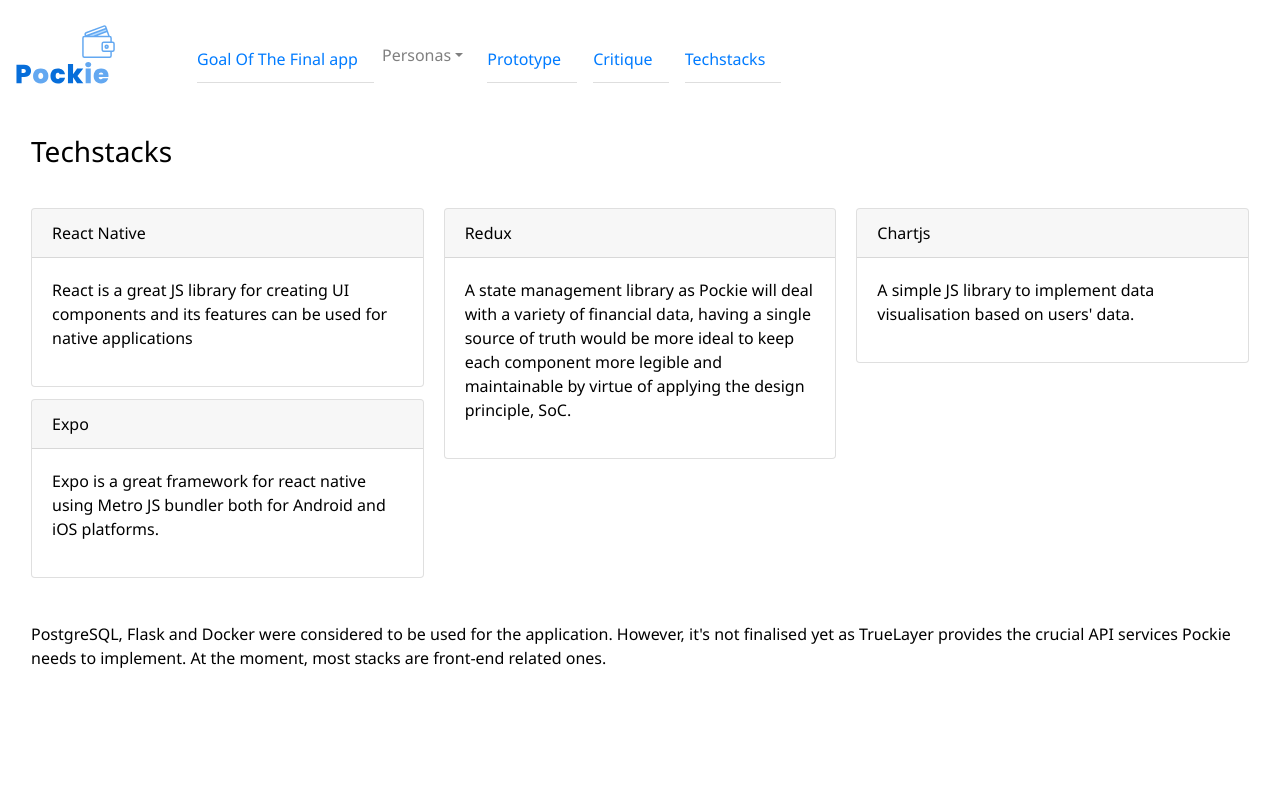
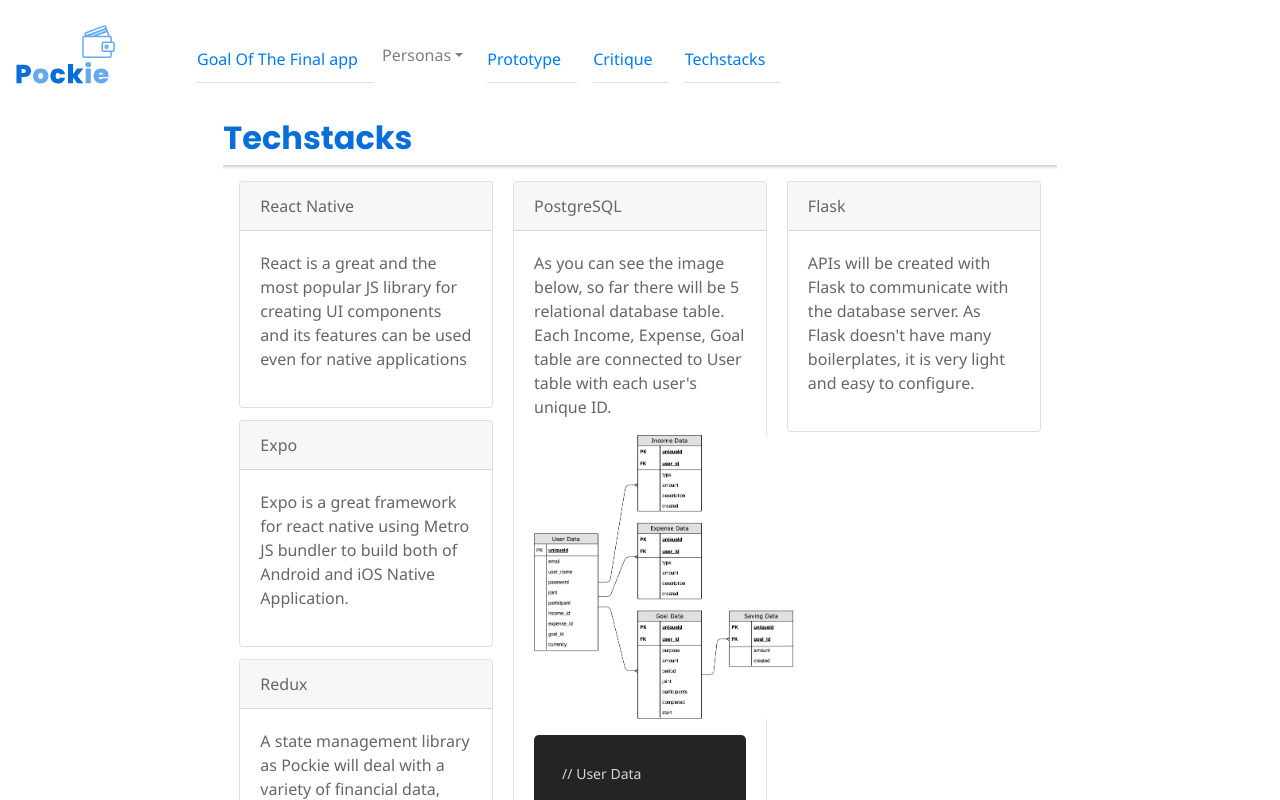
Before and after one commit to bearcub3/pockie-plan, a React (Create React App) app: page /techstacks in a window 1280 px wide. Built offline with nearby package versions, Linux system fonts and the light colour scheme.

Commit message:
feat: Techstacks screen
This screen explaines what technologies are chosen and why they are chosen. This is still an early stage of making decision, some other dependencies or other technologies could be added during actual development.

```diff
--- a/src/Techstacks.js
+++ b/src/Techstacks.js
@@ -3,23 +3,26 @@
 import { Container, Col, Row, Card, CardColumns } from 'react-bootstrap';
 import Navigation from './components/Navigation'
 
+import Database from './assets/images/pockie_database.png'
 
 export default function Techstacks() {
     return (
         <IonContent>
         <Container fluid>
             <Navigation />
-            <Col>
-                <Row className="p-3">
-                    <h3>Techstacks</h3>
+            <Col md={{ span: 8, offset: 2 }}>
+                <Row>
+                    <IonHeader>
+                        <h3 className="header__title">Techstacks</h3>
+                    </IonHeader>
                 </Row>
                 <Row className="p-3">
-                    <CardColumns>
+                <CardColumns className="column--width">
                     <Card>
                         <Card.Header>React Native</Card.Header>
                         <Card.Body>
                             <p>
-                                    React is a great JS library for creating UI components and its features can be used for native applications
+                            React is a great and the most popular JS library for creating UI components and its features can be used even for native applications
                             </p>
                         </Card.Body>
                     </Card>
@@ -27,7 +30,7 @@
                         <Card.Header>Expo</Card.Header>
                         <Card.Body>
                             <p>
-                                Expo is a great framework for react native using Metro JS bundler both for Android and iOS platforms.
+                            Expo is a great framework for react native using Metro JS bundler to build both of Android and iOS Native Application.
                             </p>
                         </Card.Body>
                     </Card>
@@ -35,22 +38,94 @@
                         <Card.Header>Redux</Card.Header>
                         <Card.Body>
                             <p>
-                                A state management library as Pockie will deal with a variety of financial data, having a single source of truth would be more ideal to keep each component more legible and maintainable by virtue of applying the design principle, SoC.
+                            A state management library as Pockie will deal with a variety of financial data, having a single source of truth would be more ideal to keep each component more legible and maintainable by applying the design principle, SoC.
                             </p>
                         </Card.Body>
                     </Card>
                     <Card>
-                            <Card.Header>Chartjs</Card.Header>
+                        <Card.Header>React Native SVG Charts</Card.Header>
                         <Card.Body>
                             <p>
                             A simple JS library to implement data visualisation based on users' data.
                             </p>
                         </Card.Body>
                     </Card>
+                    <Card>
+                        <Card.Header>PostgreSQL</Card.Header>
+                        <Card.Body className="flex">
+                            <p>
+                            As you can see the image below, so far there will be 5 relational database table.
+                            Each Income, Expense, Goal table are connected to User table with each user's unique ID.
+                            </p>
+                            <p>
+                                <img src={Database} width="260" alt="pockie database" />
+                            </p>
+                            <code>
+                                <p className="comment">// User Data</p>
+                                user_id: unique id,<br />
+                                name: string,<br />
+                                email: string,<br />
+                                password: string,<br />
+                                joint: boolean,<br />
+                                participants: list[user_id],<br />
+                                income_id: Foreign Key,<br />
+                                expense_id: Foreign Key,<br />
+                                goal_id: Foreign Key,<br />
+                                currency: boolean,<br />
+                            </code>
+                            <hr />
+                            <code>
+                                <p className="comment">// Income Data</p>
+                                income_id: unique id,<br />
+                                user_id: Foreign Key,<br />
+                                type: string,<br />
+                                amount: number,<br />
+                                description: string,<br />
+                                created: timestamp<br />
+                            </code>
+                            <hr />
+                            <code>
+                                <p className="comment">// Expense Data</p>
+                                expense_id: unique id,<br />
+                                user_id: Foreign Key,<br />
+                                type: string,<br />
+                                amount: number,<br />
+                                description: string,<br />
+                                created: timestamp<br />
+                            </code>
+                            <hr />
+                            <code>
+                                <p className="comment">// Goal Data</p>
+                                goal_id: id,<br />
+                                user_id: Foreign Key,<br />
+                                purpose: string,<br />
+                                amount: number,<br />
+                                period: string,<br />
+                                joint: boolean,<br />
+                                participants: list[user_id],<br />
+                                completed: boolean,<br />
+                                start: timestamp<br />
+                            </code>
+                            <hr />
+                            <code>
+                                <p className="comment">// Saving Data</p>
+                                saving_id: id,<br />
+                                goal_id: Foreign Key,<br />
+                                amount: number,<br />
+                                created: timestamp<br />
+                            </code>
+                        </Card.Body>
+                    </Card>
+                    <Card>
+                        <Card.Header>Flask</Card.Header>
+                        <Card.Body>
+                            <p>
+                            APIs will be created with Flask to communicate with the database server.
+                            As Flask doesn't have many boilerplates, it is very light and easy to configure.
+                            </p>
+                        </Card.Body>
+                    </Card>
                     </CardColumns>
-                </Row>
-                <Row className="p-3">
-                    <p>PostgreSQL, Flask and Docker were considered to be used for the application. However, it's not finalised yet as TrueLayer provides the crucial API services Pockie needs to implement. At the moment, most stacks are front-end related ones.</p>
                 </Row>
             </Col>
         </Container>
--- a/src/index.css
+++ b/src/index.css
@@ -25,6 +25,7 @@
 * {
   box-sizing: border-box;
   font-family: 'NotoSansRegular', sans-serif;
+  color: #666;
 }
 
 html {
@@ -38,8 +39,17 @@
 }
 
 code {
-  font-family: source-code-pro, Menlo, Monaco, Consolas, 'Courier New',
-    monospace;
+  display: flex;
+  flex-direction: column;
+  background-color: #242424;
+  color: #fff;
+  font-family: monospace;
+  border-radius: 5px;
+  padding: 2em;
+}
+
+.comment {
+  color: #d6d6d6;
 }
 
 .header__title {
@@ -47,3 +57,7 @@
   color: #076eda;
   font-size: 2rem;
 }
+
+.column--width {
+  width: 100%;
+}
```
Also changed, not shown: src/assets/images/pockie_database.png (added), src/assets/images/splash_screen.png (added). Lines whose indentation alone changed are shown as unchanged.
